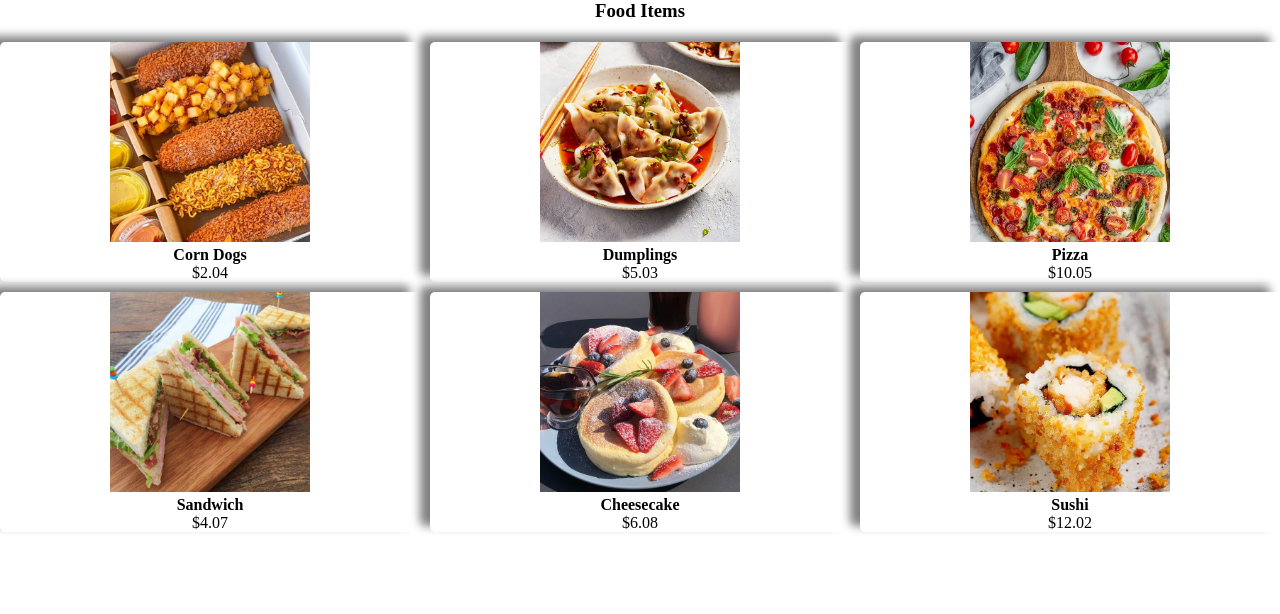
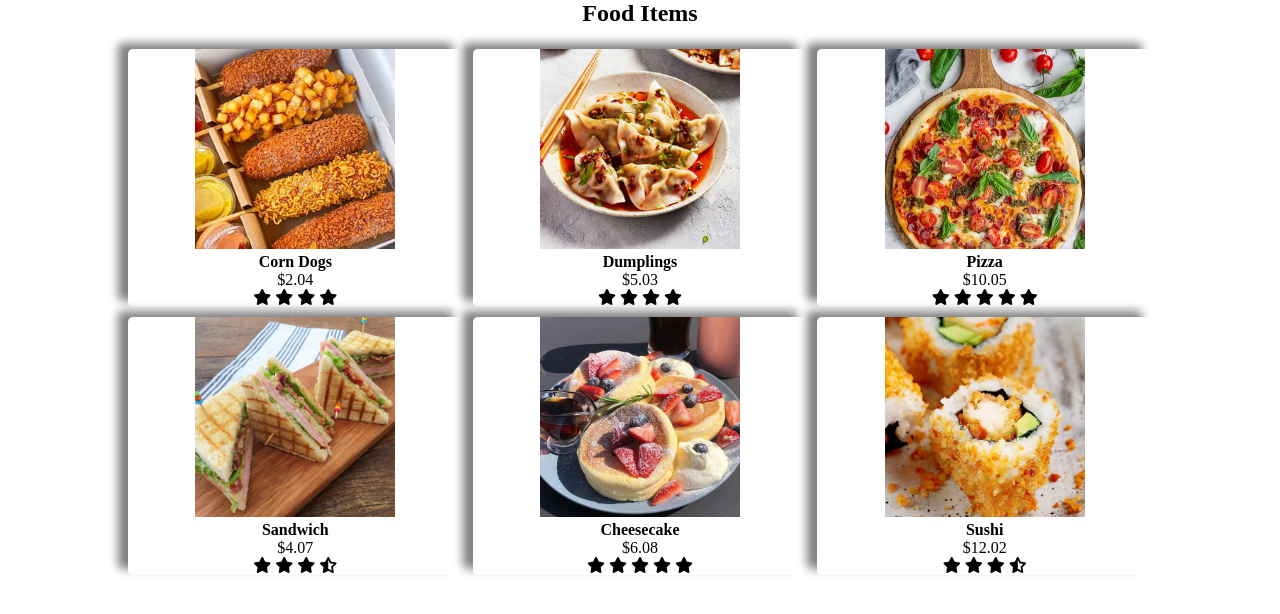
Before and after one commit to praptii29/photo-gallery-practice, a plain HTML site: page gallery.html in a window 1280 px wide. Drawn offline with Linux system fonts and the light colour scheme.

Commit message:
second commit

```diff
--- a/gallery.html
+++ b/gallery.html
@@ -6,40 +6,67 @@
     <meta name="viewport" content="width=device-width, initial-scale=1.0">
     <title>Photo Gallery</title>
     <link rel="stylesheet" href="styles/food.css">
+    <script src="https://kit.fontawesome.com/d3c3a676a1.js" crossorigin="anonymous"></script>
 </head>
 <body>
-    <h3>Food Items</h3>
+    <h2>Food Items</h2>
 
     <section class="gallery">
         <div class="card">
             <img src="/food-images/corndogs.jpg" alt="">
             <h4>Corn Dogs</h4>
             <p>$2.04</p>
+            <i class="fa-solid fa-star"></i>
+            <i class="fa-solid fa-star"></i>
+            <i class="fa-solid fa-star"></i>
+            <i class="fa-solid fa-star"></i>
         </div>
         <div class="card">
             <img src="/food-images/dumplings.jpg" alt="">
             <h4>Dumplings</h4>
             <p>$5.03</p>
+            <i class="fa-solid fa-star"></i>
+            <i class="fa-solid fa-star"></i>
+            <i class="fa-solid fa-star"></i>
+            <i class="fa-solid fa-star"></i>
         </div>
         <div class="card">
             <img src="/food-images/pizza.jpg" alt="">
             <h4>Pizza</h4>
             <p>$10.05</p>
+            <i class="fa-solid fa-star"></i>
+            <i class="fa-solid fa-star"></i>
+            <i class="fa-solid fa-star"></i>
+            <i class="fa-solid fa-star"></i>
+            <i class="fa-solid fa-star"></i>
         </div>
         <div class="card">
             <img src="/food-images/sandwich.jpg" alt="">
             <h4>Sandwich</h4>
             <p>$4.07</p>
+            <i class="fa-solid fa-star"></i>
+            <i class="fa-solid fa-star"></i>
+            <i class="fa-solid fa-star"></i>
+            <i class="fa-solid fa-star-half-stroke"></i>
         </div>
         <div class="card">
             <img src="/food-images/souffle pancake.jpg" alt="">
             <h4>Cheesecake</h4>
             <p>$6.08</p>
+            <i class="fa-solid fa-star"></i>
+            <i class="fa-solid fa-star"></i>
+            <i class="fa-solid fa-star"></i>
+            <i class="fa-solid fa-star"></i>
+            <i class="fa-solid fa-star"></i>
         </div>
         <div class="card">
             <img src="/food-images/sushi.jpg" alt="">
             <h4>Sushi</h4>
             <p>$12.02</p>
+            <i class="fa-solid fa-star"></i>
+            <i class="fa-solid fa-star"></i>
+            <i class="fa-solid fa-star"></i>
+            <i class="fa-solid fa-star-half-stroke"></i>
         </div>
     </section>
 </body>
--- a/styles/food.css
+++ b/styles/food.css
@@ -1,15 +1,17 @@
 * {
     margin: 0;
 }
-h3 {
+h2 {
     text-align: center;
+    margin-bottom: 22px;
 }
 .gallery {
     display: grid;
     grid-template-columns: repeat(3, 1fr);
     gap: 10px;
     text-align: center;
-    margin-top: 20px;
+    width: 80%;
+    margin: auto;
 }
 /* .card {
     height: 200px;
@@ -25,4 +27,10 @@ img {
 .card{
     box-shadow: -10px -6px 10px grey;
     border-radius: 5px;
+    transition: 0.3s;
+
 }
+
+.card:hover{
+    box-shadow: -12px -8px 12px grey;
+}
```
